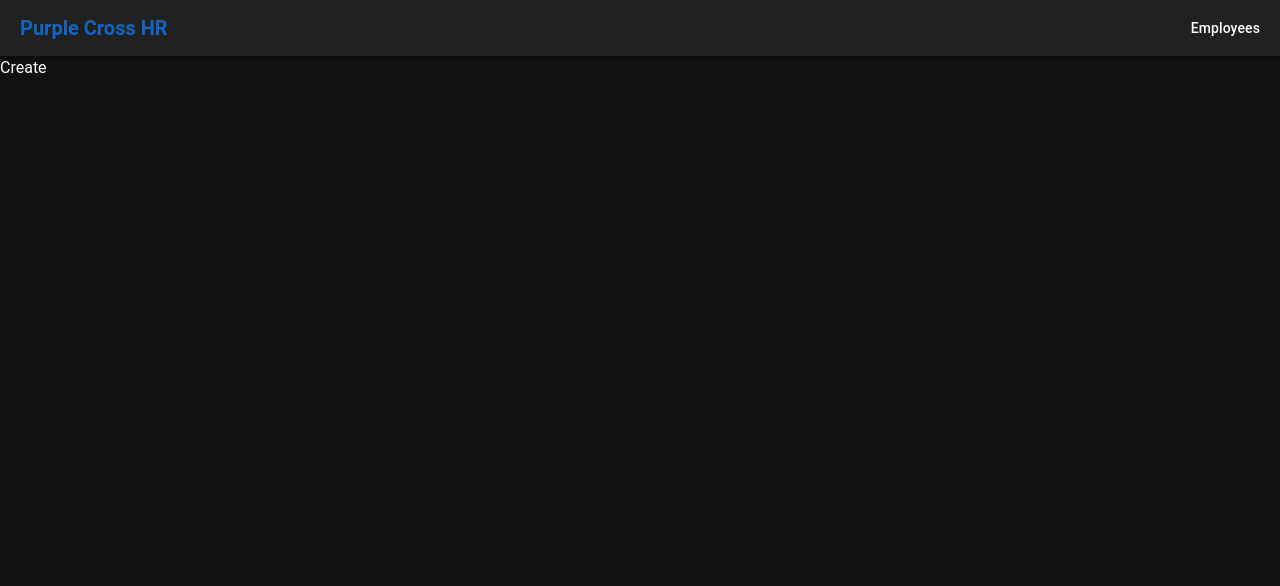
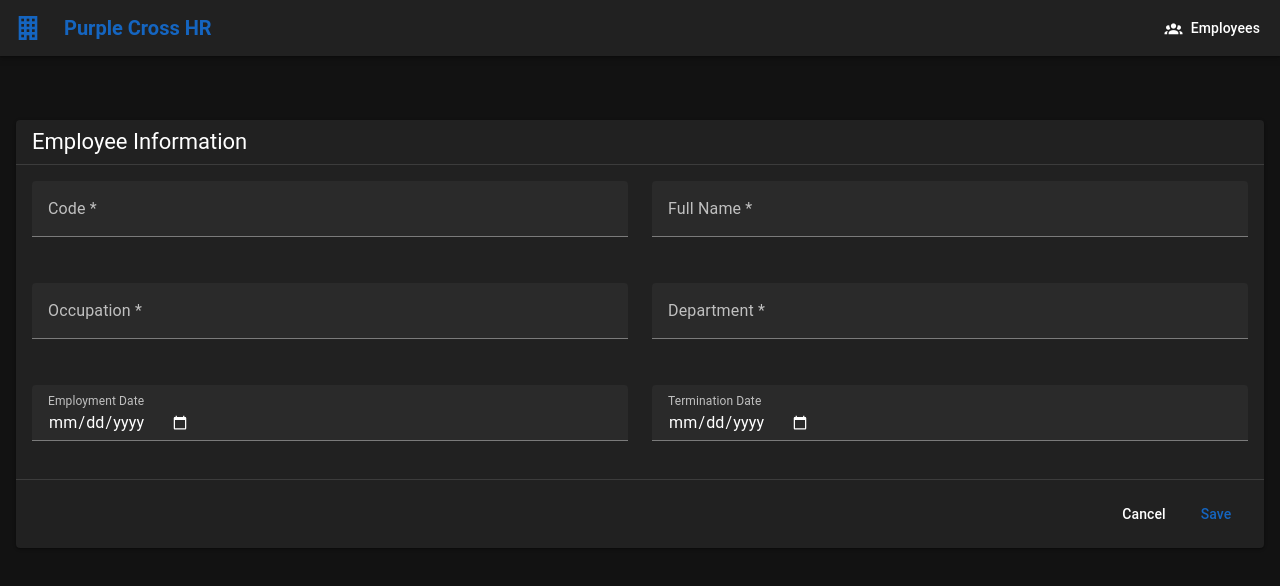
Before and after one commit to AlexanderPetrovsk/SoftwareYardAssignment, a Vue app: page /create in a window 1280 px wide. Shown: the top 586 px of the page. Built offline with nearby package versions, Linux system fonts and the light colour scheme.

Commit message:
Implement Creation/Edit form + validation + creating views, improvements on design, fetching employees + fixing icon issues

```diff
--- a/index.html
+++ b/index.html
@@ -2,10 +2,10 @@
 <html lang="">
   <head>
     <meta charset="UTF-8">
+    <link href="https://cdn.jsdelivr.net/npm/@mdi/font@5.x/css/materialdesignicons.min.css" rel="stylesheet">
     <link rel="icon" href="/favicon.ico">
     <meta name="viewport" content="width=device-width, initial-scale=1.0">
     <title>Purple Cross HR</title>
-    <link href="https://cdn.jsdelivr.net/npm/@mdi/font@5.x/css/materialdesignicons.min.css" rel="stylesheet">
   </head>
   <body>
     <div id="app"></div>
--- a/src/App.vue
+++ b/src/App.vue
@@ -11,7 +11,17 @@
 </template>
 
 <script setup lang="ts">
+import { onMounted } from 'vue';
 import { RouterView } from 'vue-router';
+import AppHeader from './components/common/AppHeader.vue';
+import { useEmployeeStore } from '@/stores/employeeStore';
 import GlobalError from './components/common/GlobalError.vue';
-import AppHeader from './components/common/AppHeader.vue';
+
+const employeeStore = useEmployeeStore();
+
+onMounted(async () => {
+  if (!employeeStore.employees.length) {
+    await employeeStore.getEmployees();
+  }
+});
 </script>
--- a/src/components/common/AppHeader.vue
+++ b/src/components/common/AppHeader.vue
@@ -4,6 +4,12 @@
     color="surface"
     density="comfortable"
   >
+    <v-icon
+      size="32"
+      color="primary"
+      icon="mdi-office-building"
+      class="ml-3"
+    />
     <v-toolbar-title class="font-weight-bold text-primary"> Purple Cross HR </v-toolbar-title>
 
     <v-spacer />
--- a/src/components/employee/EmployeeStatus.vue
+++ b/src/components/employee/EmployeeStatus.vue
@@ -9,7 +9,6 @@
 
 <script setup lang="ts">
 import { computed } from 'vue';
-import { EmployeeTerminationStatus } from '@/types/employee';
 import { useEmployeeStatus } from '@/composables/useEmployeeStatus';
 const { getEmploymentStatus, getTerminationStatus, showEmploymentStatus } = useEmployeeStatus();
 
--- a/src/components/forms/EmployeeForm.vue
+++ b/src/components/forms/EmployeeForm.vue
@@ -0,0 +1,150 @@
+<template>
+  <v-container
+    max-width="1280px"
+    class="mt-12"
+  >
+    <v-card>
+      <v-card-title> Employee Information </v-card-title>
+
+      <v-divider />
+
+      <v-card-text>
+        <v-row>
+          <v-col
+            cols="12"
+            md="6"
+          >
+            <v-text-field
+              v-model="code.value.value"
+              label="Code *"
+              :error-messages="code.errorMessage.value"
+            />
+          </v-col>
+
+          <v-col
+            cols="12"
+            md="6"
+          >
+            <v-text-field
+              v-model="fullName.value.value"
+              label="Full Name *"
+              :error-messages="fullName.errorMessage.value"
+            />
+          </v-col>
+
+          <v-col
+            cols="12"
+            md="6"
+          >
+            <v-text-field
+              v-model="occupation.value.value"
+              label="Occupation *"
+              :error-messages="occupation.errorMessage.value"
+            />
+          </v-col>
+
+          <v-col
+            cols="12"
+            md="6"
+          >
+            <v-text-field
+              v-model="department.value.value"
+              label="Department *"
+              :error-messages="department.errorMessage.value"
+            />
+          </v-col>
+
+          <v-col
+            cols="12"
+            md="6"
+          >
+            <v-text-field
+              v-model="dateOfEmployment.value.value"
+              type="date"
+              label="Employment Date"
+              :error-messages="dateOfEmployment.errorMessage.value"
+            />
+          </v-col>
+
+          <v-col
+            cols="12"
+            md="6"
+          >
+            <v-text-field
+              v-model="terminationDate.value.value"
+              type="date"
+              label="Termination Date"
+              :error-messages="terminationDate.errorMessage.value"
+            />
+          </v-col>
+        </v-row>
+      </v-card-text>
+      <v-divider />
+
+      <v-card-actions class="justify-end pa-4">
+        <v-btn
+          variant="text"
+          @click="router.back()"
+        >
+          Cancel
+        </v-btn>
+
+        <v-btn
+          color="primary"
+          @click="submit"
+        >
+          Save
+        </v-btn>
+      </v-card-actions>
+    </v-card>
+  </v-container>
+</template>
+
+<script setup lang="ts">
+import { watch } from 'vue';
+import { useRouter } from 'vue-router';
+import { useForm, useField } from 'vee-validate';
+
+import type { Employee } from '@/types/employee';
+import { useValidation } from '@/composables/useValidation';
+
+const props = defineProps<{
+  employee: Employee;
+  action: 'edit' | 'create';
+}>();
+
+const emit = defineEmits<{
+  (e: 'save', employee: Employee): void;
+}>();
+
+const router = useRouter();
+
+const { employeeSchema } = useValidation(props.action);
+
+const { handleSubmit, resetForm } = useForm({
+  validationSchema: employeeSchema,
+});
+
+const code = useField<string>('code');
+const fullName = useField<string>('fullName');
+const occupation = useField<string>('occupation');
+const department = useField<string>('department');
+const dateOfEmployment = useField<string>('dateOfEmployment');
+const terminationDate = useField<string | null>('terminationDate') || null;
+
+watch(
+  () => props.employee,
+  (employee) => {
+    resetForm({
+      values: employee,
+    });
+  },
+  {
+    immediate: true,
+  },
+);
+
+const submit = handleSubmit((values) => {
+  emit('save', values as Employee);
+});
+</script>
--- /dev/null
+++ b/src/composables/useValidation.ts
@@ -0,0 +1,36 @@
+import * as yup from 'yup';
+import { useEmployeeStore } from '@/stores/employeeStore';
+
+export const useValidation = (action: 'edit' | 'create') => {
+  const employeeStore = useEmployeeStore();
+
+  const employeeSchema = yup.object({
+    code: yup
+      .string()
+      .required('Code is required')
+      .min(6, 'Minimum 6 characters')
+      .test('is-unique', 'An employee with this code already exists', (value) => {
+        if (!value || action === 'edit') {
+          return true;
+        }
+
+        return employeeStore.employees.findIndex((employee) => employee.code === value) === -1;
+      }),
+    fullName: yup.string().required('Full Name is required'),
+    occupation: yup.string().required('Occupation is required'),
+    department: yup.string().required('Department is required'),
+    dateOfEmployment: yup
+      .date()
+      .transform((val, prevVal) => (prevVal === '' ? null : val))
+      .required('Date of employment is required'),
+    terminationDate: yup
+      .date()
+      .nullable()
+      .transform((val, prevVal) => (prevVal === '' ? null : val))
+      .min(yup.ref('dateOfEmployment'), 'Termination date cannot be earlier than the employment date.'),
+  });
+
+  return {
+    employeeSchema,
+  };
+};
--- a/src/data/employee_detail_list_items.ts
+++ b/src/data/employee_detail_list_items.ts
@@ -1,4 +1,4 @@
-import type { Employee } from "@/types/employee";
+import type { Employee } from '@/types/employee';
 
 export const getEmployeeDetailItems = (employee: Employee) => {
   return [
--- a/src/main.ts
+++ b/src/main.ts
@@ -14,13 +14,6 @@ import router from './router';
 const vuetify = createVuetify({
   components,
   directives,
-  icons: {
-    defaultSet: 'mdi',
-    aliases,
-    sets: {
-      mdi,
-    },
-  },
   theme: {
     themes: {
       dark: {
--- a/src/views/EmployeeCreateView.vue
+++ b/src/views/EmployeeCreateView.vue
@@ -1,2 +1,34 @@
-<template>Create</template>
-<script setup lang="ts"></script>
+<template>
+  <EmployeeForm
+    :employee="employee"
+    action="create"
+    @save="save"
+  />
+</template>
+
+<script setup lang="ts">
+import { ref } from 'vue';
+import { useRouter } from 'vue-router';
+import type { Employee } from '@/types/employee';
+import { useEmployeeStore } from '@/stores/employeeStore';
+import EmployeeForm from '@/components/forms/EmployeeForm.vue';
+
+const router = useRouter();
+
+const employeeStore = useEmployeeStore();
+
+const employee = ref<Employee>({
+  code: '',
+  fullName: '',
+  occupation: '',
+  department: '',
+  dateOfEmployment: '',
+  terminationDate: '',
+});
+
+const save = (employee: Employee) => {
+  employeeStore.createEmployee(employee);
+
+  router.push({ name: 'list' });
+};
+</script>
--- a/src/views/EmployeeDetailView.vue
+++ b/src/views/EmployeeDetailView.vue
@@ -30,7 +30,6 @@
               <v-chip
                 v-if="employee && showEmploymentStatus(employee.terminationDate)"
                 :color="getEmploymentStatus(employee.dateOfEmployment).color"
-                variant="tonal"
               >
                 {{ getEmploymentStatus(employee.dateOfEmployment).text }}
               </v-chip>
@@ -38,7 +37,6 @@
               <v-chip
                 v-if="employee.terminationDate"
                 :color="getTerminationStatus(employee.terminationDate).color"
-                variant="tonal"
               >
                 {{ getTerminationStatus(employee.terminationDate).text }}
               </v-chip>
@@ -92,7 +90,7 @@
 
 <script setup lang="ts">
 import { useDisplay } from 'vuetify';
-import { computed, onMounted, watch } from 'vue';
+import { computed, watch } from 'vue';
 import { useRoute, useRouter } from 'vue-router';
 
 import { useEmployeeStore } from '@/stores/employeeStore';
@@ -106,12 +104,6 @@ const router = useRouter();
 const employeeStore = useEmployeeStore();
 
 const { getEmploymentStatus, getTerminationStatus, showEmploymentStatus } = useEmployeeStatus();
-
-onMounted(async () => {
-  if (!employeeStore.employees.length) {
-    await employeeStore.getEmployees();
-  }
-});
 
 const employee = computed(() => employeeStore.getEmployeeByCode(route.params.code as string));
 
--- a/src/views/EmployeeEditView.vue
+++ b/src/views/EmployeeEditView.vue
@@ -1,2 +1,29 @@
-<template>Edit</template>
-<script setup lang="ts"></script>
+<template>
+  <EmployeeForm
+    v-if="employee"
+    :employee="employee"
+    action="edit"
+    @save="save"
+  />
+</template>
+
+<script setup lang="ts">
+import { computed } from 'vue';
+import type { Employee } from '@/types/employee';
+import { useRoute, useRouter } from 'vue-router';
+import { useEmployeeStore } from '@/stores/employeeStore';
+import EmployeeForm from '@/components/forms/EmployeeForm.vue';
+
+const route = useRoute();
+const router = useRouter();
+
+const employeeStore = useEmployeeStore();
+
+const employee = computed(() => employeeStore.getEmployeeByCode(route.params.code as string));
+
+function save(employee: Employee) {
+  employeeStore.updateEmployee(employee);
+
+  router.push({ name: 'list' });
+}
+</script>
--- a/src/views/EmployeeListView.vue
+++ b/src/views/EmployeeListView.vue
@@ -28,7 +28,7 @@
   />
 </template>
 <script setup lang="ts">
-import { onMounted, ref } from 'vue';
+import { ref } from 'vue';
 import { useRouter } from 'vue-router';
 import type { Employee } from '@/types/employee';
 import { useEmployeeStore } from '@/stores/employeeStore';
@@ -41,10 +41,6 @@ const employeeStore = useEmployeeStore();
 const search = ref('');
 const department = ref(null);
 const occupation = ref(null);
-
-onMounted(() => {
-  employeeStore.getEmployees();
-});
 
 const handleView = (item: Employee) => {
   router.push({ name: 'detail', params: { code: item.code } });
```
